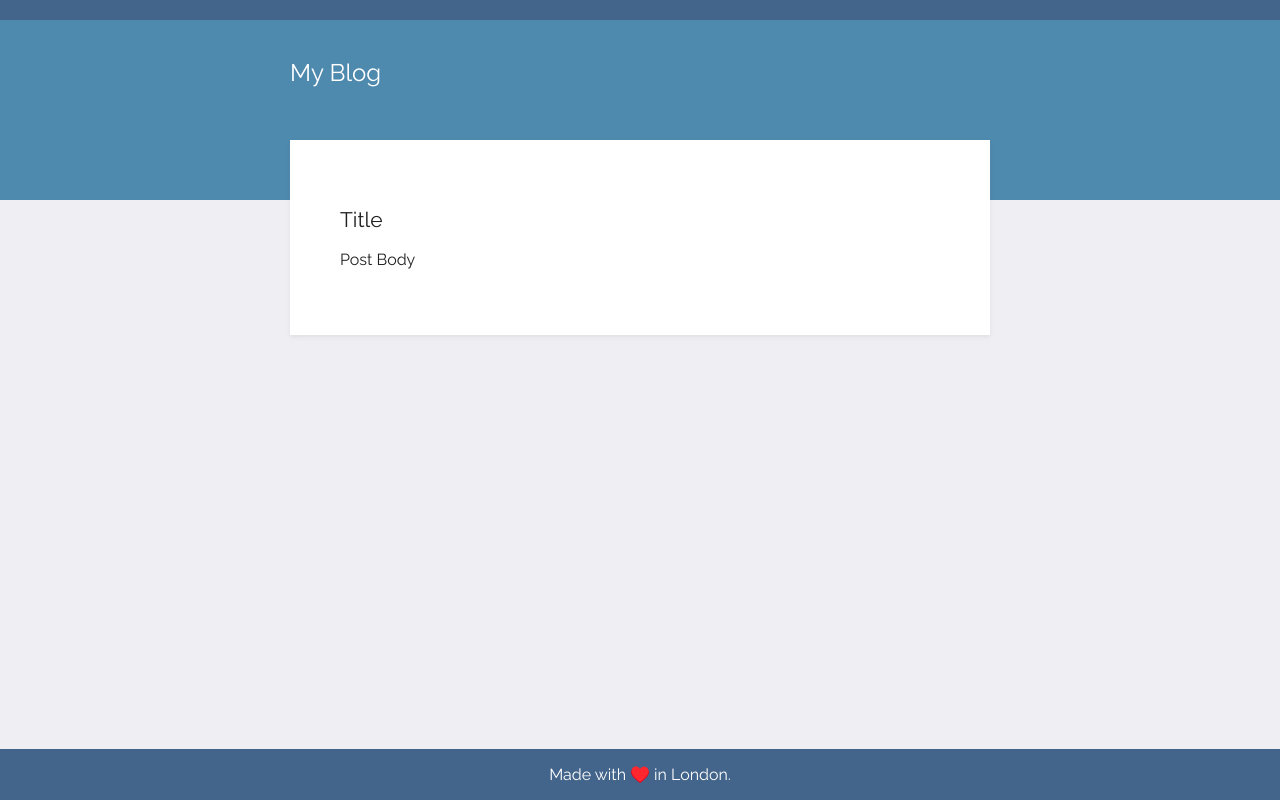
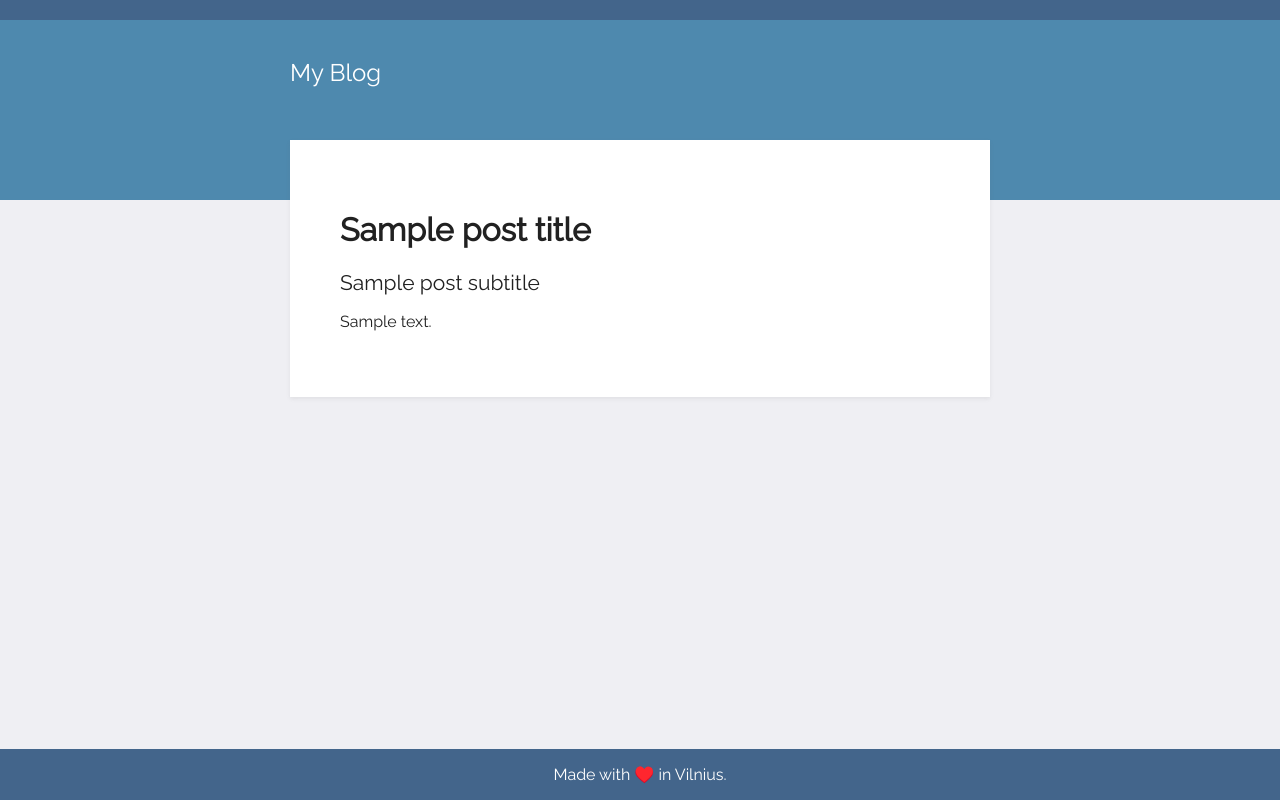
Before and after one commit to GabrieleSak/day57-blog-project, a Flask app: template templates/post.html in a window 1280 px wide. Run offline with Flask 2, Linux system fonts and the light colour scheme; the template is opened without the code that fills it: most values are stand-ins (such as "Sample title", 1, 10 or a date in 2020).

Commit message:
Render all the blogs' title and subtitle on the home page, make read anchor tag link to a page with entire blog

```diff
--- a/main.py
+++ b/main.py
@@ -1,11 +1,29 @@
 from flask import Flask, render_template
+import requests
 
 app = Flask(__name__)
 
 
 @app.route('/')
 def home():
-    return render_template("index.html")
+    blog_url = "https://api.npoint.io/717da56649b7e14ef21b"
+    response = requests.get(blog_url)
+    all_posts = response.json()
+    return render_template("index.html", posts=all_posts)
+
+
+@app.route('/post/<id>')
+def post(id):
+    blog_url = "https://api.npoint.io/717da56649b7e14ef21b"
+    response = requests.get(blog_url)
+    all_posts = response.json()
+    for post in all_posts:
+        if post["id"] == int(id):
+            title = post["title"]
+            subtitle = post["subtitle"]
+            body = post["body"]
+            break
+    return render_template("post.html", post_title=title, post_subtitle=subtitle, post_body=body)
 
 
 if __name__ == "__main__":
--- a/templates/post.html
+++ b/templates/post.html
@@ -13,14 +13,15 @@
            </div>
         <div class="content">
             <div class="card">
-                <h2>Title</h2>
-                <p>Post Body</p>
+                <h1>{{ post_title }}</h1>
+                <h2>{{ post_subtitle }}</h2>
+                <p>{{ post_body }}</p>
             </div>
 
     </div>
 </div>
 </body>
 <footer>
-    <p>Made with ♥️ in London.</p>
+    <p>Made with ♥️ in Vilnius.</p>
 </footer>
 </html>
```
Also changed, not shown: templates/index.html (+6 -11 lines).
